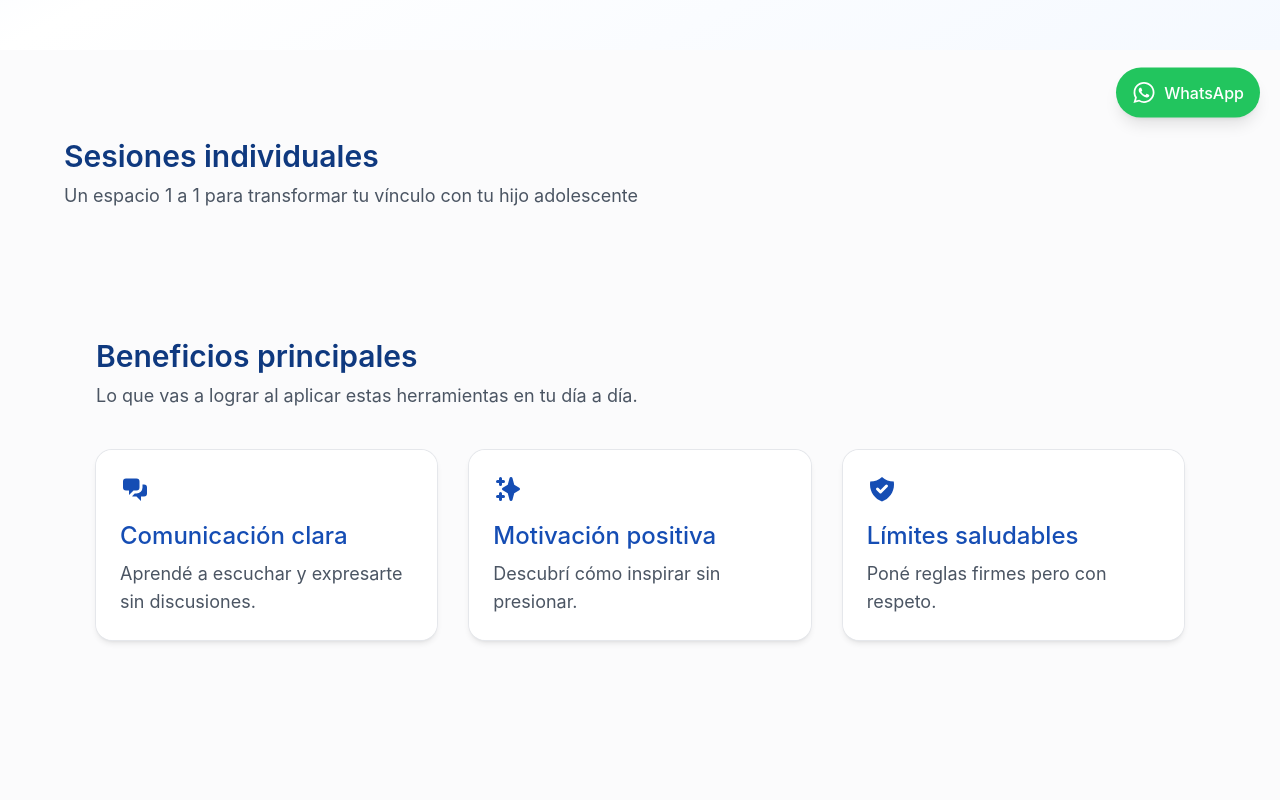
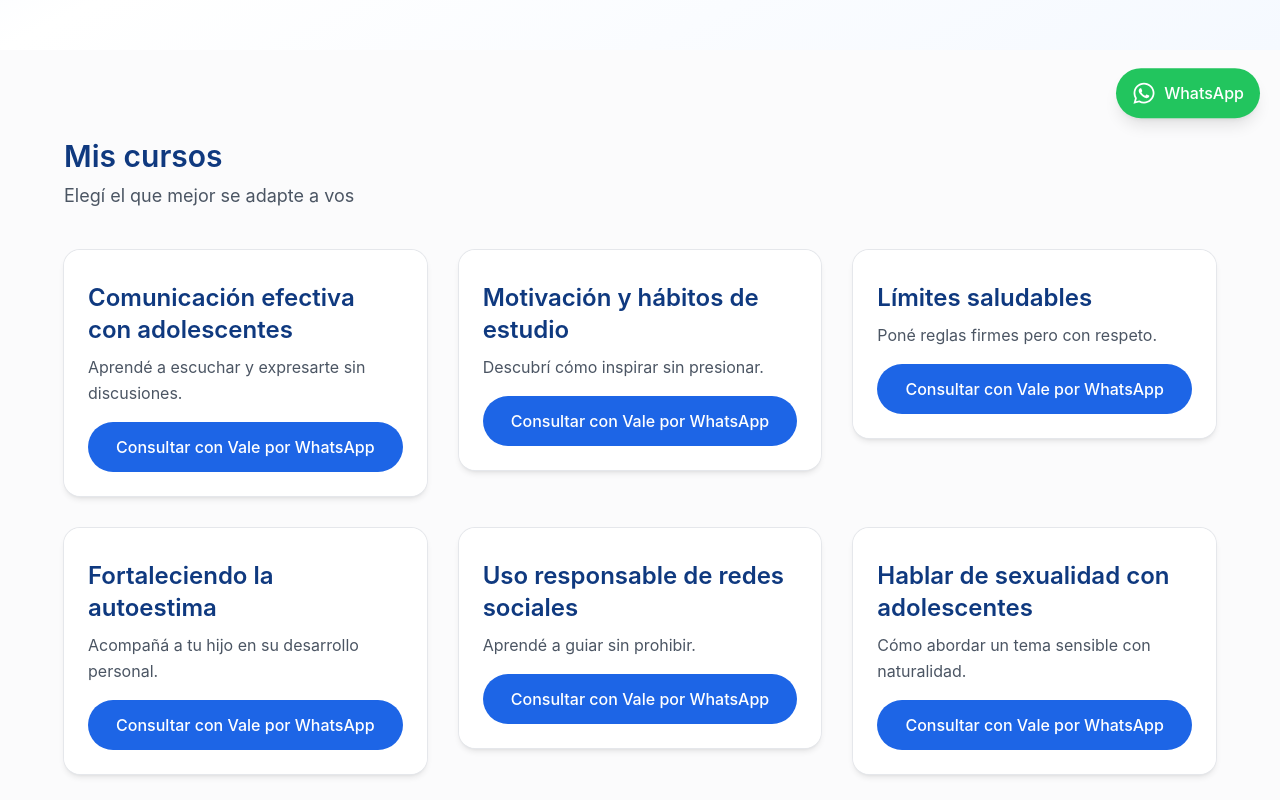
Before and after one commit to sekigan98/dram-adolescentes, a Next.js app: page / in a window 1280 px wide. Shown: the part 660-1460 px from the top of the page. Built offline with nearby package versions, Linux system fonts and the light colour scheme.

Commit message:
Update page.tsx

```diff
--- a/app/page.tsx
+++ b/app/page.tsx
@@ -12,11 +12,11 @@ export default function HomePage() {
       <Hero />
 
 <Section
-  id="sesiones"
-  title="Sesiones individuales"
-  subtitle="Un espacio 1 a 1 para transformar tu vínculo con tu hijo adolescente"
+  id="talleres"
+  title="Mis cursos"
+  subtitle="Elegí el que mejor se adapte a vos"
 >
-  <Benefits />
+  <WorkshopsGrid />
 </Section>
 
 
```
